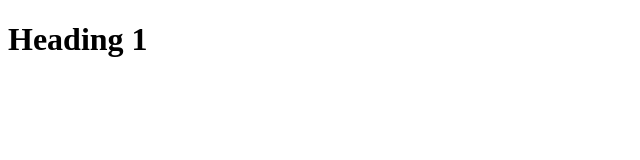
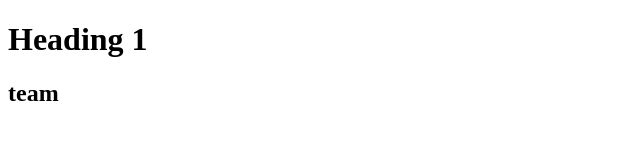
Before and after one commit to lilianamarcean/GitHubDemo, a plain HTML site: page WebContent/index.html in a window 1280 px wide. Shown: the full height of the page, 0-640 px from the left. Drawn offline with Linux system fonts and the light colour scheme.

Commit message:
07.aug.2016

```diff
--- a/WebContent/index.html
+++ b/WebContent/index.html
@@ -6,5 +6,6 @@
 </head>
 <body>
 <h1>Heading 1</h1>
+<h2>team</h2>
 </body>
 </html>
```
